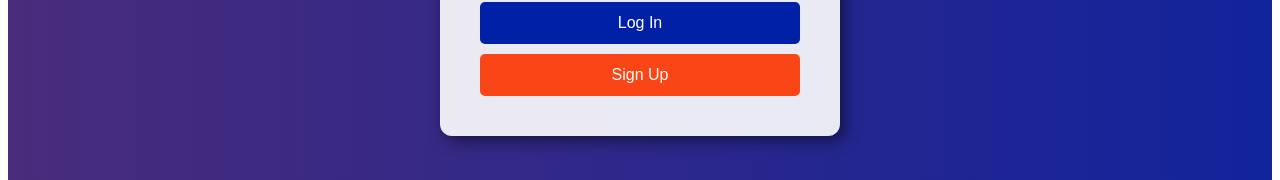
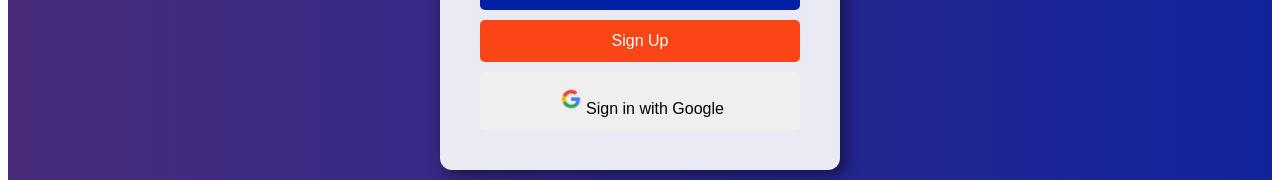
Before and after one commit to samgator/gator-greetings, a React (Vite) app in the folder react-apps/: page / in a window 1280 px wide. Shown: the part 567-747 px from the top of the page. Built offline with nearby package versions, Linux system fonts and the light colour scheme.

Commit message:
non-stylized google button

```diff
--- a/react-apps/src/Login.jsx
+++ b/react-apps/src/Login.jsx
@@ -24,6 +24,9 @@ function Login() {
                     </div>
                     <button className="blue-btn">Log In</button>
                     <button className="orange-btn" onClick={loadSignUp}>Sign Up</button>
+                    <button><img src="/src/assets/google.png" height={30} width={30}></img>
+                    Sign in with Google
+                    </button>
                 </div>
             </div>
         );
```
Also changed, not shown: react-apps/src/assets/google.png (added).
